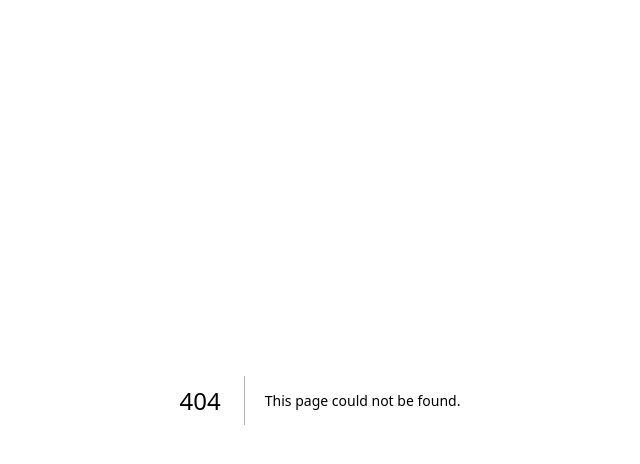
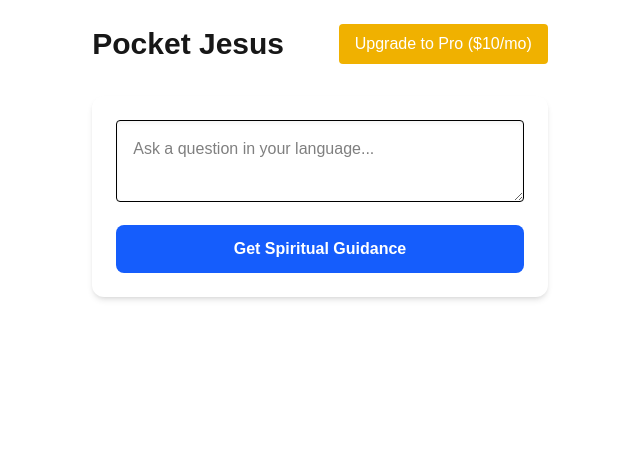
Before and after one commit to teamvcorp/pocket, a Next.js app: page /dashboard in a window 1280 px wide. Before the commit this address had no page. Shown: the top 464 px of the page, without its empty margins (320-960 px from the left). Built offline with nearby package versions, Linux system fonts and the light colour scheme; no server answers.

Commit message:
firt push

```diff
--- /dev/null
+++ b/app/admin/page.tsx
@@ -0,0 +1,25 @@
+"use client";
+import { put } from "@vercel/blob";
+import { useState } from "react";
+import toast from "react-hot-toast";
+
+export default function Admin() {
+  const [text, setText] = useState("");
+
+  const updateCodex = async () => {
+    await put('admin/codex.txt', text, { access: 'public', addRandomSuffix: false });
+    toast.success("Codex Updated");
+  };
+
+  return (
+    <div className="p-10">
+      <h2 className="text-xl font-bold">Admin: Behavioral Codex</h2>
+      <textarea
+        className="w-full h-40 border p-2 mt-4 text-black"
+        onChange={(e) => setText(e.target.value)}
+        placeholder="Program the AI's core behavior here..."
+      />
+      <button onClick={updateCodex} className="bg-black text-white p-2 mt-2">Save Codex</button>
+    </div>
+  );
+}
--- /dev/null
+++ b/app/api/ask/route.ts
@@ -0,0 +1,44 @@
+import { auth } from "@/auth";
+import { GoogleGenerativeAI } from "@google/generative-ai";
+import { getUser, saveUser, getCodex } from "@/lib/db";
+import { NextResponse } from "next/server";
+
+const genAI = new GoogleGenerativeAI(process.env.GOOGLE_GENERATIVE_AI_API_KEY!);
+
+export async function POST(req: Request) {
+  const session = await auth();
+  if (!session?.user?.email) return new Response("Unauthorized", { status: 401 });
+
+  const user = await getUser(session.user.email);
+  if (!user) return new Response("User not found", { status: 404 });
+
+  // Check Limits
+  const today = new Date().toISOString().split('T')[0];
+  const limit = user.isPro ? 30 : 1;
+
+  if (user.lastQuestionDate === today && user.dailyCount >= limit) {
+    return NextResponse.json({ error: `Limit reached. ${user.isPro ? '30' : '1'} questions max.` }, { status: 429 });
+  }
+
+  // Update Usage
+  user.dailyCount = user.lastQuestionDate === today ? user.dailyCount + 1 : 1;
+  user.lastQuestionDate = today;
+  await saveUser(user);
+
+  const { question } = await req.json();
+  const codex = await getCodex();
+
+  const prompt = `
+    BEHAVIORAL CODEX: ${codex}
+    USER BELIEF: ${user.beliefSystem}
+    LANGUAGE: ${user.language}
+
+    INSTRUCTION: Answer this question using the Codex first, then referencing only verified ${user.beliefSystem} texts.
+    QUESTION: ${question}
+  `;
+
+  const model = genAI.getGenerativeModel({ model: "gemini-1.5-flash" });
+  const result = await model.generateContent(prompt);
+
+  return NextResponse.json({ answer: result.response.text() });
+}
--- /dev/null
+++ b/app/api/stripe/checkout/route.ts
@@ -0,0 +1,19 @@
+import { auth } from "@/auth";
+import { stripe, PRO_PRICE_ID } from "@/lib/stripe";
+import { NextResponse } from "next/server";
+
+export async function POST() {
+  const session = await auth();
+  if (!session?.user?.email) return new Response("Unauthorized", { status: 401 });
+
+  const checkoutSession = await stripe.checkout.sessions.create({
+    mode: "subscription",
+    payment_method_types: ["card"],
+    line_items: [{ price: PRO_PRICE_ID, quantity: 1 }],
+    success_url: `${process.env.NEXT_PUBLIC_APP_URL}/dashboard?success=true`,
+    cancel_url: `${process.env.NEXT_PUBLIC_APP_URL}/dashboard?canceled=true`,
+    customer_email: session.user.email,
+  });
+
+  return NextResponse.json({ url: checkoutSession.url });
+}
--- /dev/null
+++ b/app/api/stripe/webhook/route.ts
@@ -0,0 +1,21 @@
+import { stripe } from "@/lib/stripe";
+import { getUser, saveUser } from "@/lib/db";
+import { headers } from "next/headers";
+
+export async function POST(req: Request) {
+  const body = await req.text();
+  const signature = headers().get("Stripe-Signature")!;
+
+  const event = stripe.webhooks.constructEvent(body, signature, process.env.STRIPE_WEBHOOK_SECRET!);
+
+  if (event.type === "checkout.session.completed") {
+    const session = event.data.object as any;
+    const user = await getUser(session.customer_email);
+    if (user) {
+      user.isPro = true;
+      user.stripeCustomerId = session.customer as string;
+      await saveUser(user);
+    }
+  }
+  return new Response("ok", { status: 200 });
+}
--- /dev/null
+++ b/app/dashboard/page.tsx
@@ -0,0 +1,65 @@
+
+"use client";
+import { useState } from "react";
+import toast from "react-hot-toast";
+import { useSession } from "next-auth/react";
+
+export default function Dashboard() {
+  const { data: session } = useSession();
+  const [question, setQuestion] = useState("");
+  const [answer, setAnswer] = useState("");
+  const [loading, setLoading] = useState(false);
+
+  const handleUpgrade = async () => {
+    const res = await fetch("/api/stripe/checkout", { method: "POST" });
+    const { url } = await res.json();
+    window.location.href = url;
+  };
+
+  const askAi = async () => {
+    setLoading(true);
+    const res = await fetch("/api/ask", {
+      method: "POST",
+      body: JSON.stringify({ question }),
+    });
+    const data = await res.json();
+    if (data.error) toast.error(data.error);
+    else setAnswer(data.answer);
+    setLoading(false);
+  };
+
+  return (
+    <div className="max-w-4xl mx-auto p-6">
+      <div className="flex justify-between items-center mb-8">
+        <h1 className="text-3xl font-bold">Pocket Jesus</h1>
+        {!session?.user?.isPro && (
+          <button onClick={handleUpgrade} className="bg-gold-500 bg-yellow-500 text-white px-4 py-2 rounded">
+            Upgrade to Pro ($10/mo)
+          </button>
+        )}
+      </div>
+
+      <div className="bg-white p-6 rounded-xl shadow-md">
+        <textarea
+          className="w-full p-4 border rounded shadow-inner text-black"
+          placeholder={`Ask a question in ${session?.user?.language ?? 'your language'}...`}
+          value={question}
+          onChange={(e) => setQuestion(e.target.value)}
+        />
+        <button
+          onClick={askAi}
+          disabled={loading}
+          className="mt-4 w-full bg-blue-600 text-white py-3 rounded-lg font-bold"
+        >
+          {loading ? "Interpreting..." : "Get Spiritual Guidance"}
+        </button>
+      </div>
+
+      {answer && (
+        <div className="mt-8 p-6 bg-slate-50 border-l-4 border-blue-500 italic">
+          {answer}
+        </div>
+      )}
+    </div>
+  );
+}
--- a/app/layout.tsx
+++ b/app/layout.tsx
@@ -1,5 +1,6 @@
 import type { Metadata } from "next";
 import { Geist, Geist_Mono } from "next/font/google";
+import { Toaster } from "react-hot-toast";
 import "./globals.css";
 
 const geistSans = Geist({
@@ -27,7 +28,10 @@ export default function RootLayout({
       lang="en"
       className={`${geistSans.variable} ${geistMono.variable} h-full antialiased`}
     >
-      <body className="min-h-full flex flex-col">{children}</body>
+      <body className="min-h-full flex flex-col">
+        <Toaster />
+        {children}
+      </body>
     </html>
   );
 }
--- /dev/null
+++ b/auth.ts
@@ -0,0 +1,36 @@
+import NextAuth from "next-auth";
+import Credentials from "next-auth/providers/credentials";
+import { getUser } from "./lib/db";
+
+export const { handlers, auth, signIn, signOut } = NextAuth({
+  providers: [
+    Credentials({
+      credentials: {
+        email: { label: "Email", type: "email" },
+        password: { label: "Password", type: "password" },
+      },
+      async authorize(credentials) {
+        const user = await getUser(credentials.email as string);
+        if (user) return user as any;
+        return null;
+      },
+    }),
+  ],
+  callbacks: {
+    async jwt({ token, user }) {
+      if (user) {
+        const fullUser = await getUser(user.email!);
+        token.language = fullUser?.language;
+        token.beliefSystem = fullUser?.beliefSystem;
+        token.isPro = fullUser?.isPro;
+      }
+      return token;
+    },
+    async session({ session, token }) {
+      session.user.language = token.language as string;
+      session.user.beliefSystem = token.beliefSystem as string;
+      session.user.isPro = token.isPro as boolean;
+      return session;
+    },
+  },
+});
--- /dev/null
+++ b/lib/db.ts
@@ -0,0 +1,41 @@
+import { put, list, del } from "@vercel/blob";
+
+export interface UserProfile {
+  email: string;
+  password?: string; // In a real app, hash this!
+  language: string;
+  beliefSystem: string;
+  isPro: boolean;
+  stripeCustomerId?: string;
+  lastQuestionDate?: string;
+  dailyCount: number;
+}
+
+export async function saveUser(user: UserProfile) {
+  await put(`users/${user.email}.json`, JSON.stringify(user), {
+    access: "public",
+    addRandomSuffix: false,
+  });
+}
+
+export async function getUser(email: string): Promise<UserProfile | null> {
+  try {
+    const { blobs } = await list({ prefix: `users/${email}.json` });
+    if (blobs.length === 0) return null;
+    const res = await fetch(blobs[0].url);
+    return await res.json();
+  } catch {
+    return null;
+  }
+}
+
+export async function getCodex(): Promise<string> {
+  try {
+    const { blobs } = await list({ prefix: 'admin/codex.txt' });
+    if (blobs.length === 0) return "Be compassionate and strictly follow user's religious texts.";
+    const res = await fetch(blobs[0].url);
+    return await res.text();
+  } catch {
+    return "Default Codex";
+  }
+}
--- /dev/null
+++ b/lib/stripe.ts
@@ -0,0 +1,7 @@
+import Stripe from "stripe";
+
+export const stripe = new Stripe(process.env.STRIPE_SECRET_KEY!, {
+  apiVersion: "2023-10-16",
+});
+
+export const PRO_PRICE_ID = "price_1TDPoLFOfT7vP5JsnkEmT8Fh"; // Create this in Stripe Dashboard
```
Also changed, not shown: package.json (+7 -1 lines), 2 other files (tests, documents, lock files or other folders).
